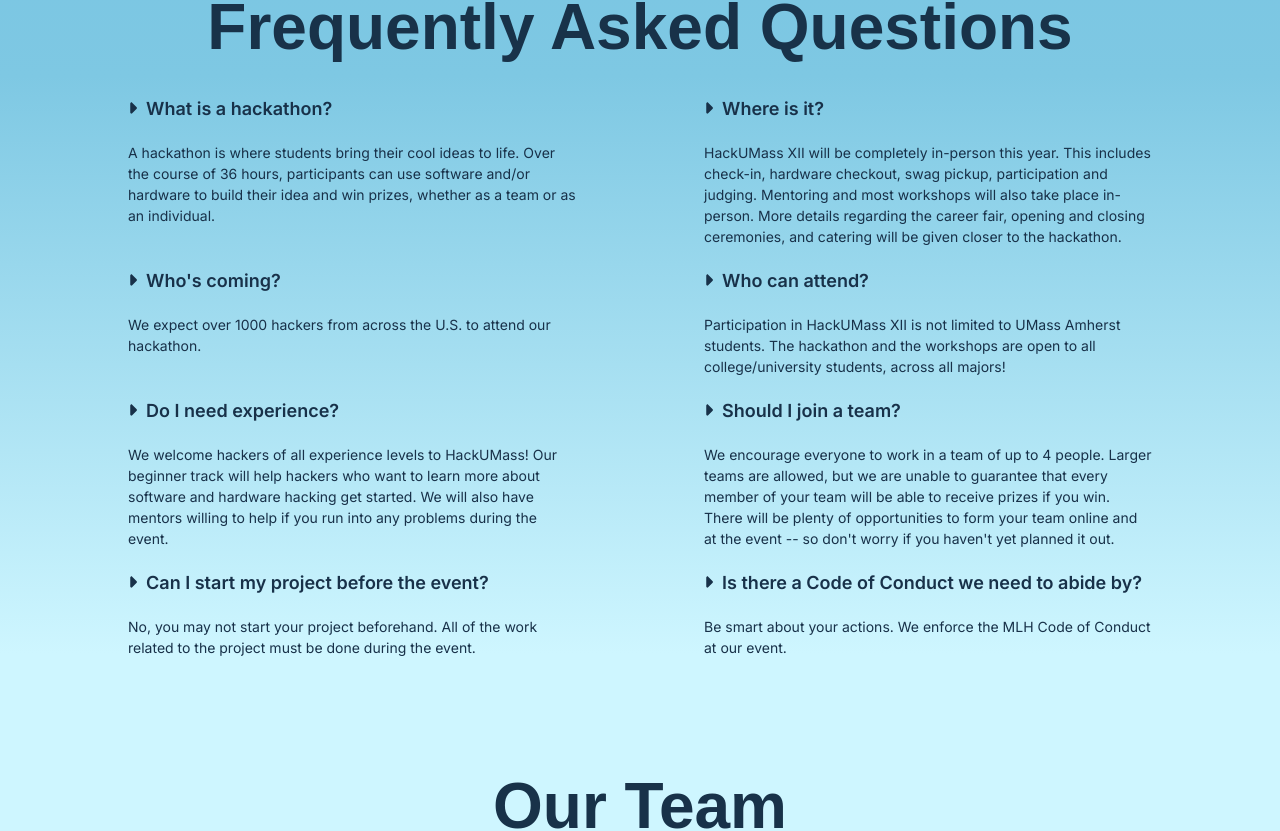
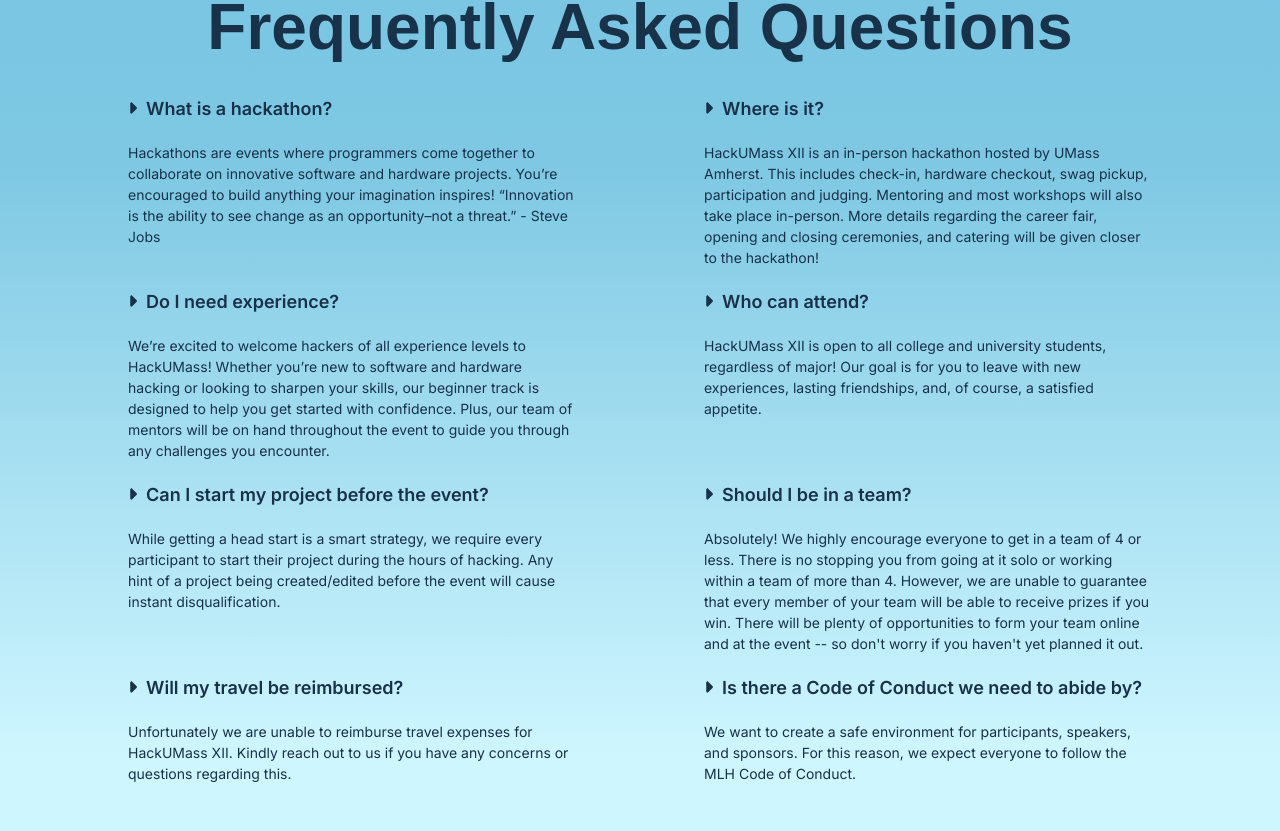
Before and after one commit to fuseumass/hackumass-website, a Next.js app: page / in a window 1280 px wide. Shown: the part 3968-4799 px from the top of the page. Built offline with nearby package versions, Linux system fonts and the light colour scheme.

Commit message:
Changed FAQ Content

```diff
--- a/components/Landing/Faq.js
+++ b/components/Landing/Faq.js
@@ -15,10 +15,10 @@
             hackathon?
           </h3>
           <p className="FAQContentItemText">
-            A hackathon is where students bring their cool ideas to life. Over
-            the course of 36 hours, participants can use software and/or
-            hardware to build their idea and win prizes, whether as a team or as
-            an individual.
+            Hackathons are events where programmers come together to collaborate
+            on innovative software and hardware projects. You’re encouraged to
+            build anything your imagination inspires! “Innovation is the ability
+            to see change as an opportunity–not a threat.” - Steve Jobs
           </p>
         </div>
         <div className="FAQContentItem">
@@ -27,32 +27,12 @@
             <FontAwesomeIcon icon={faCaretRight} /> &nbsp;&nbsp;Where is it?
           </h3>
           <p className="FAQContentItemText">
-            HackUMass XII will be completely in-person this year. This includes
-            check-in, hardware checkout, swag pickup, participation and judging.
-            Mentoring and most workshops will also take place in-person. More
-            details regarding the career fair, opening and closing ceremonies,
-            and catering will be given closer to the hackathon.
-          </p>
-        </div>
-        <div className="FAQContentItem">
-          <h3 className="FAQContentItemHeading">
-            {" "}
-            <FontAwesomeIcon icon={faCaretRight} /> &nbsp;&nbsp;Who's coming?
-          </h3>
-          <p className="FAQContentItemText">
-            We expect over 1000 hackers from across the U.S. to attend our
-            hackathon.
-          </p>
-        </div>
-        <div className="FAQContentItem">
-          <h3 className="FAQContentItemHeading">
-            {" "}
-            <FontAwesomeIcon icon={faCaretRight} /> &nbsp;&nbsp;Who can attend?
-          </h3>
-          <p className="FAQContentItemText">
-            Participation in HackUMass XII is not limited to UMass Amherst
-            students. The hackathon and the workshops are open to all
-            college/university students, across all majors!
+            HackUMass XII is an in-person hackathon hosted by UMass Amherst.
+            This includes check-in, hardware checkout, swag pickup,
+            participation and judging. Mentoring and most workshops will also
+            take place in-person. More details regarding the career fair,
+            opening and closing ceremonies, and catering will be given closer to
+            the hackathon!
           </p>
         </div>
         <div className="FAQContentItem">
@@ -62,24 +42,24 @@
             experience?
           </h3>
           <p className="FAQContentItemText">
-            We welcome hackers of all experience levels to HackUMass! Our
-            beginner track will help hackers who want to learn more about
-            software and hardware hacking get started. We will also have mentors
-            willing to help if you run into any problems during the event.
+            We’re excited to welcome hackers of all experience levels to
+            HackUMass! Whether you’re new to software and hardware hacking or
+            looking to sharpen your skills, our beginner track is designed to
+            help you get started with confidence. Plus, our team of mentors will
+            be on hand throughout the event to guide you through any challenges
+            you encounter.
           </p>
         </div>
         <div className="FAQContentItem">
           <h3 className="FAQContentItemHeading">
             {" "}
-            <FontAwesomeIcon icon={faCaretRight} /> &nbsp;&nbsp;Should I join a
-            team?
+            <FontAwesomeIcon icon={faCaretRight} /> &nbsp;&nbsp;Who can attend?
           </h3>
           <p className="FAQContentItemText">
-            We encourage everyone to work in a team of up to 4 people. Larger
-            teams are allowed, but we are unable to guarantee that every member
-            of your team will be able to receive prizes if you win. There will
-            be plenty of opportunities to form your team online and at the event
-            -- so don't worry if you haven't yet planned it out.
+            HackUMass XII is open to all college and university students,
+            regardless of major! Our goal is for you to leave with new
+            experiences, lasting friendships, and, of course, a satisfied
+            appetite.
           </p>
         </div>
         <div className="FAQContentItem">
@@ -89,8 +69,38 @@
             project before the event?
           </h3>
           <p className="FAQContentItemText">
-            No, you may not start your project beforehand. All of the work
-            related to the project must be done during the event.
+            While getting a head start is a smart strategy, we require every
+            participant to start their project during the hours of hacking. Any
+            hint of a project being created/edited before the event will cause
+            instant disqualification.
+          </p>
+        </div>
+        <div className="FAQContentItem">
+          <h3 className="FAQContentItemHeading">
+            {" "}
+            <FontAwesomeIcon icon={faCaretRight} /> &nbsp;&nbsp;Should I be in a
+            team?
+          </h3>
+          <p className="FAQContentItemText">
+            Absolutely! We highly encourage everyone to get in a team of 4 or
+            less. There is no stopping you from going at it solo or working
+            within a team of more than 4. However, we are unable to guarantee
+            that every member of your team will be able to receive prizes if you
+            win. There will be plenty of opportunities to form your team online
+            and at the event -- so don't worry if you haven't yet planned it
+            out.
+          </p>
+        </div>
+        <div className="FAQContentItem">
+          <h3 className="FAQContentItemHeading">
+            {" "}
+            <FontAwesomeIcon icon={faCaretRight} /> &nbsp;&nbsp;Will my travel
+            be reimbursed?
+          </h3>
+          <p className="FAQContentItemText">
+            Unfortunately we are unable to reimburse travel expenses for
+            HackUMass XII. Kindly reach out to us if you have any concerns or
+            questions regarding this.
           </p>
         </div>
         <div className="FAQContentItem">
@@ -100,8 +110,9 @@
             of Conduct we need to abide by?
           </h3>
           <p className="FAQContentItemText">
-            Be smart about your actions. We enforce the MLH Code of Conduct at
-            our event.
+            We want to create a safe environment for participants, speakers, and
+            sponsors. For this reason, we expect everyone to follow the MLH Code
+            of Conduct.
           </p>
         </div>
       </div>
```
